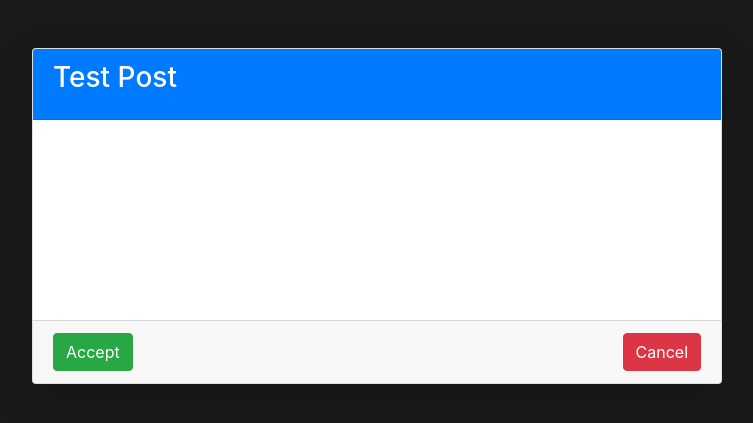
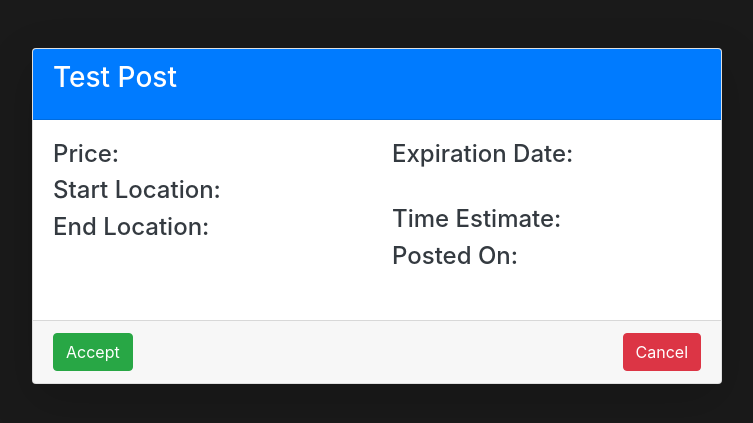
Before and after one commit to alexracape/tascii, a Django app: page /1/ in a window 1280 px wide. Shown: the part 56-479 px from the top of the page, without its empty margins (263-1016 px from the left). Run offline with Django 4.2, Linux system fonts and the light colour scheme; data comes from the database, SQL or seed files in the repository.

Commit message:
Update post_details.html

```diff
--- a/feed/templates/post_details.html
+++ b/feed/templates/post_details.html
@@ -1,4 +1,3 @@
-
 {% extends "base.html" %}
 
 {% block page_content %}
@@ -13,14 +12,14 @@
         <div class="card-body">
           <div class="row">
             <div class="col-md-6">
-              <h4 class="card-text">Price: {{ post.price }}</h4>
-              <h4 class="card-text">Start Location: {{ post.start_loc }}</h4>
-              <h4 class="card-text">End Location: {{ post.end_loc }}</h4>
+              <h4 class="card-text"><span class="text-dark">Price:</span> {{ post.price }}</h4>
+              <h4 class="card-text"><span class="text-dark">Start Location:</span> {{ post.start_loc }}</h4>
+              <h4 class="card-text"><span class="text-dark">End Location:</span> {{ post.end_loc }}</h4>
             </div>
             <div class="col-md-6">
-              <h4 class="card-text">Expiration Date: {{ post.expiration_date }}</h4>
-              <h4 class="card-text">Time Estimate: {{ post.time_estimate }}</h4>
-              <h4 class="card-text">Posted On: {{ post.created_at }}</h4>
+              <h4 class="card-text"><span class="text-dark">Expiration Date:</span> {{ post.expiration_date }}</h4>
+              <h4 class="card-text"><span class="text-dark">Time Estimate:</span> {{ post.time_estimate }}</h4>
+              <h4 class="card-text"><span class="text-dark">Posted On:</span> {{ post.created_at }}</h4>
             </div>
           </div>
         </div>
@@ -35,4 +34,5 @@
     </div>
   </div>
 </div>
+
 {% endblock %}
```
